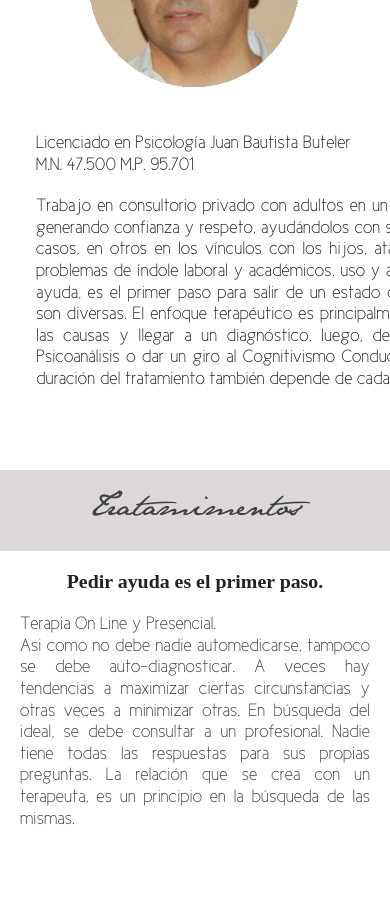
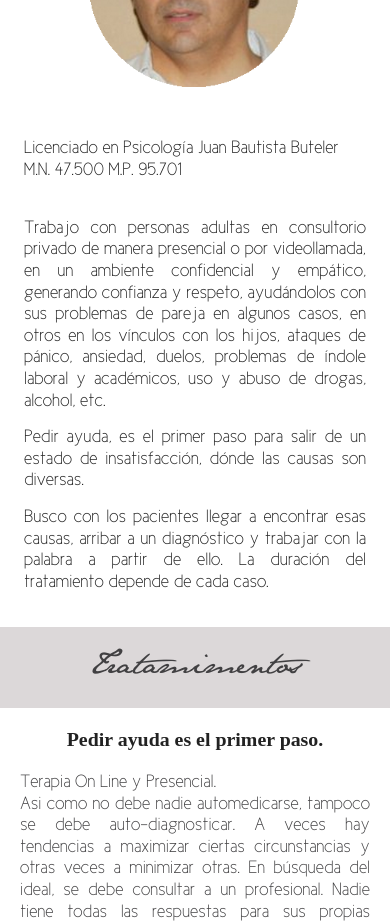
Before and after one commit to abuteler/jbbuteler, a React (Vite) app in the folder jbb-webapp/: page / in a window 390 px wide. Shown: the part 1160-2083 px from the top of the page. Built offline with nearby package versions, Linux system fonts and the light colour scheme; a web font is replaced by a local one.

Commit message:
Cambios pedidos al texto.

```diff
--- a/jbb-webapp/src/App.scss
+++ b/jbb-webapp/src/App.scss
@@ -95,7 +95,7 @@ body {
         margin: 300px auto 0;
         background: white;
         .ViewContainer {
-          p {
+          p, article {
             &:not(.TipoTratamiento p, .LeftCol p) {
               width: 600px;
             }
@@ -173,6 +173,13 @@ footer#EnneagonStudios {
             p {
               width: auto;
             }
+            article {
+              width: auto !important;
+              padding: 0 24px;
+              p {
+                width: auto !important;
+              }
+            }
             ul {
               width: 510px;
               li {
--- a/jbb-webapp/src/views/VistaUnica.scss
+++ b/jbb-webapp/src/views/VistaUnica.scss
@@ -12,15 +12,17 @@
       margin: 27px auto;
       height: 180px;
     }
-    p {
+    article {
       margin: 0 auto;
-      padding: 0 36px 60px 36px;
       font-family: "ciclefina";
       font-size: 18px;
       text-align: justify;
       line-height: 1.2;
-      &:first-of-type {
-        padding: 0 36px;
+      p {
+        &:first-of-type {
+          margin: 5px 0 0;
+        }
+        margin: 15px 0;
       }
     }
   }
--- a/jbb-webapp/src/views/VistaUnica.tsx
+++ b/jbb-webapp/src/views/VistaUnica.tsx
@@ -52,6 +52,7 @@ export default function VistaUnica() {
       <div className="ViewContainer" id="VistaSobreMi" ref={sobremiRef}>
         <TituloSeccion titulo="Sobre Mí" />
         <img src={bachi} alt="Retrato Licenciado Buteler" />
+        <article className="MultiParagraphContainer">
           <p>
             Licenciado en Psicología Juan Bautista Buteler
             <br />
@@ -59,8 +60,15 @@ export default function VistaUnica() {
           </p>
           <br />
           <p>
-          Trabajo en consultorio privado con adultos en un ambiente confidencial y empático, generando confianza y respeto, ayudándolos con sus problemas de pareja en algunos casos, en otros en los vínculos con los hijos, ataques de pánico, ansiedad, duelos, problemas de índole laboral y académicos, uso y abuso de drogas, alcohol, etc. Pedir ayuda, es el primer paso para salir de un estado de insatisfacción, dónde las causas son diversas. El enfoque terapéutico es principalmente el Psicoanálisis, para encontrar las causas y llegar a un diagnóstico, luego, dependiendo el caso, seguir con el Psicoanálisis o dar un giro al Cognitivismo Conductual y/o a la Terapia Sistémica. La duración del tratamiento también depende de cada caso.
+            Trabajo con personas adultas en consultorio privado de manera presencial o por videollamada, en un ambiente confidencial y empático, generando confianza y respeto, ayudándolos con sus problemas de pareja en algunos casos, en otros en los vínculos con los hijos, ataques de pánico, ansiedad, duelos, problemas de índole laboral y académicos, uso y abuso de drogas, alcohol, etc.
           </p>
+          <p>
+            Pedir ayuda, es el primer paso para salir de un estado de insatisfacción, dónde las causas son diversas.
+          </p>
+          <p>
+            Busco con los pacientes llegar a encontrar esas causas, arribar a un diagnóstico y trabajar con la palabra a partir de ello. La duración del tratamiento depende de cada caso.
+          </p>
+        </article>
         <br />
       </div>
       <div className="ViewContainer" id="VistaTratamientos" ref={tratamientosRef}>
```
Also changed, not shown: 1 other file (tests, documents, lock files or other folders). Lines whose indentation alone changed are shown as unchanged.
